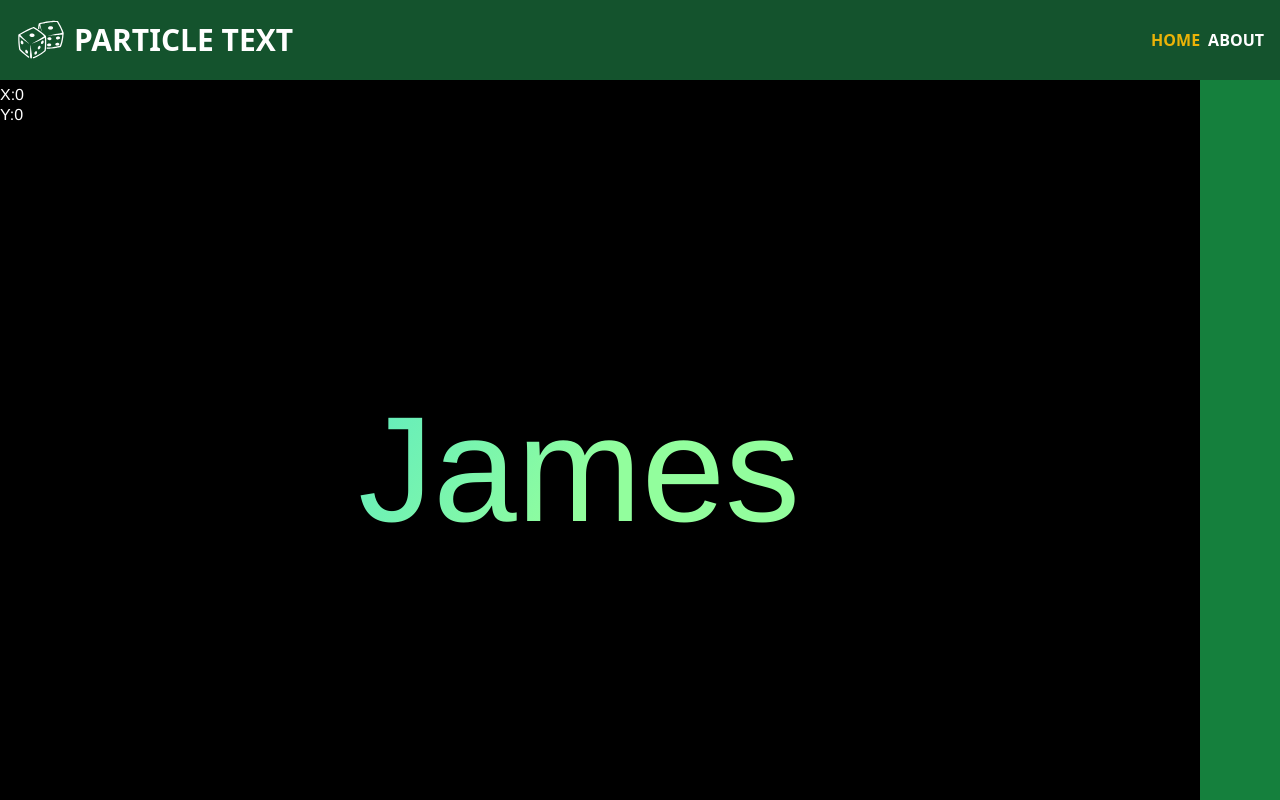
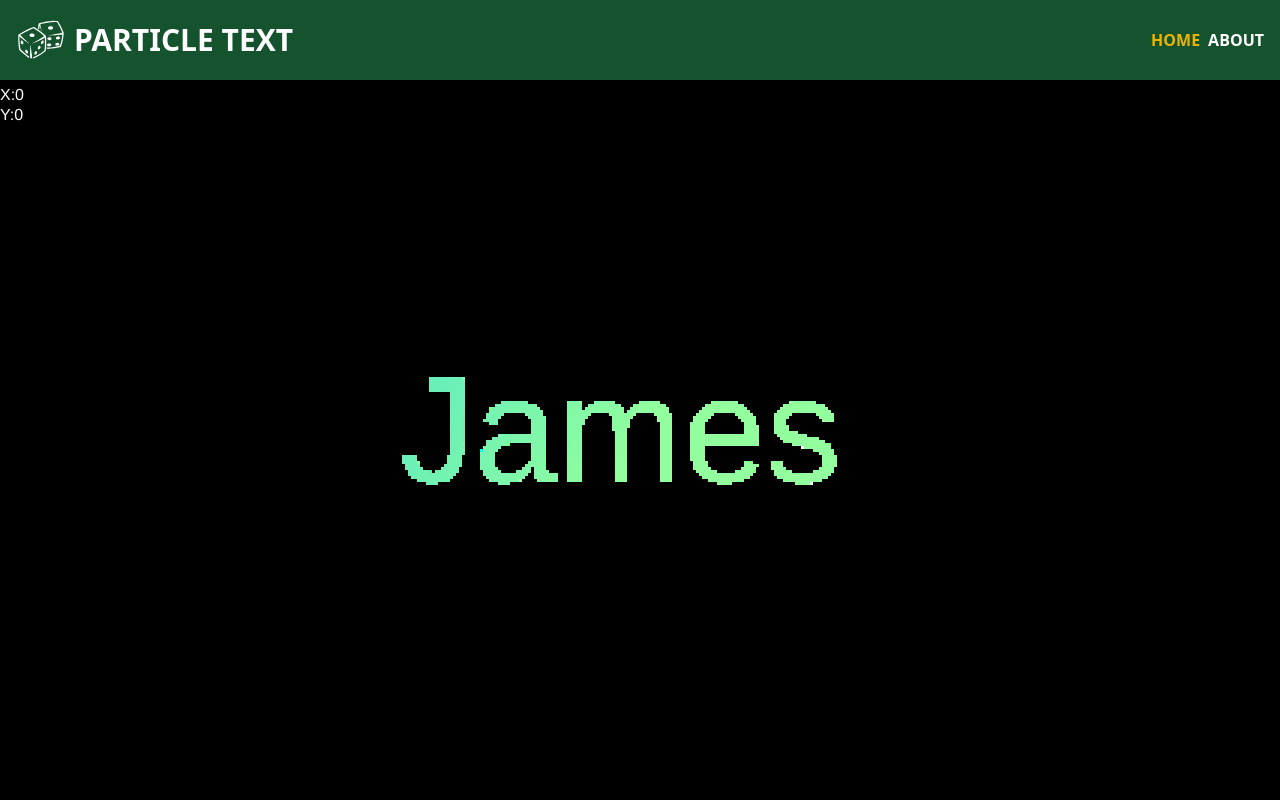
Before and after one commit to JamesPrenticez/particle-text, a React (Vite) app: page / in a window 1280 px wide. Shown: the top 800 px of the page. Built offline with nearby package versions, Linux system fonts and the light colour scheme.

Commit message:
Pixelate Text

```diff
--- a/src/components/Canvas.tsx
+++ b/src/components/Canvas.tsx
@@ -1,12 +1,16 @@
-import React, { useRef, useState, useEffect } from 'react';
+import React, { useRef, useState, useEffect, useMemo } from 'react';
 import useCanvas from '../hooks/useCanvas';
 import useMousePosition from '../hooks/useMousePosition';
 
 const CanvasComponent = (props) => {
   const parentRef = useRef(null);
-  const hasRunConvertToParticles = useRef(false);
   const [parentDimensions, setParentDimensions] = useState({ width: 1200, height: 800 });
-  const canvasDimensions = { width: parentDimensions.width, height: parentDimensions.height };
+  // const canvasDimensions = { width: parentDimensions.width, height: parentDimensions.height };
+  const particlesRef = useRef([]);
+
+  const canvasDimensions = useMemo(() => {
+    return { width: parentDimensions.width, height: parentDimensions.height };
+  }, [parentDimensions]);
 
   const backgroundColor = 'black';
   const mouseColor = 'red';
@@ -31,7 +35,7 @@ const CanvasComponent = (props) => {
       }
     };
 
-    // handleResize();  // Initialize the parent width
+    handleResize();  // Initialize the parent width
     window.addEventListener('resize', handleResize);
 
     return () => {
@@ -39,14 +43,33 @@ const CanvasComponent = (props) => {
     };
   }, []);
 
+  // useEffect to convert text to particles and clear the canvas afterwards.
+  useEffect(() => {
+    if (canvasRef.current) {
+      const ctx = canvasRef.current.getContext('2d');
+      drawWrappedText(ctx);  // Step 1: Draw the text
+      particlesRef.current = convertToParticles(ctx); // Step 2: Convert text to particles
+      ctx.clearRect(0, 0, ctx.canvas.width, ctx.canvas.height); // Step 3: Clear the canvas
+    }
+  }, [canvasDimensions]);
+
+  // useEffect(() => {
+  //   if (canvasRef.current) {
+  //     const ctx = canvasRef.current.getContext('2d', { willReadFrequently: false });
+  //     particlesRef.current = convertToParticles(ctx);
+  //   }
+  // }, [canvasDimensions]);
+
   const draw = (ctx, fps) => {
     drawBackground(ctx)
     drawMouseCoords(ctx, mousePosition)
-    drawWrappedText(ctx)
-    if (!hasRunConvertToParticles.current) {
-      console.log("here")
-      convertToParticles(ctx);
-      hasRunConvertToParticles.current = true;
+    // drawWrappedText(ctx)
+
+    if (particlesRef.current) {
+      particlesRef.current.forEach((particle) => {
+        particle.update();
+        particle.draw(ctx);
+      });
     }
   };
 
@@ -108,22 +131,60 @@ const CanvasComponent = (props) => {
     let particles = []
     let gap = 3
     const pixels = ctx.getImageData(0, 0, ctx.canvas.width, ctx.canvas.height)
-    console.log(pixels.data[2])
-    console.log(ctx.canvas.height);
+    // we only want he text for analysis then we draw pixels in its place
+    ctx.clearRect(0, 0, ctx.canvas.width, ctx.canvas.height)
+    // console.log(pixels.data[2])
+    // console.log(ctx.canvas.height);
     for (let y = 0; y < ctx.canvas.height; y += gap){
       for (let x = 0; x < ctx.canvas.width; x += gap){
         const index = (y * ctx.canvas.width + x) * 4;
-        const alpha = pixels.data[index + gap]
+        const alpha = pixels.data[index + 3] //RGB[A]
         if (alpha > 0){
           const red = pixels.data[index];
           const green = pixels.data[index + 1];
           const blue = pixels.data[index + 2];
-          const color = `rbg(${red}, ${green}, ${blue})`
-          console.log(color)
+          const color = `rgb(${red}, ${green}, ${blue})`
+          // console.log(color)
+
+          const particle = createParticle(x, y, color, gap);
+          particles.push(particle);
         }
       }
     }
+    return particles;
   }
+
+  const createParticle = (orginX, orginY, color, gap) => {
+    const ctx = canvasRef.current.getContext('2d');
+
+    let x = Math.random() * ctx.canvas.width - 1;
+    let y = 0
+    let size = gap
+    let dx = 0
+    let dy = 0
+    let force = 0
+    let angle = 0
+    let distance = 0
+    let friction = Math.random() * 0.6 + 0.15
+    let ease = Math.random() * 0.1 + 0.005
+
+
+    return {
+      orginX,
+      orginY,
+      color,
+      draw: (ctx) => {
+        // if(color !== color){}
+        ctx.fillStyle = color
+        ctx.fillRect(orginX, orginY, size, size)
+
+      },
+      update: () => {
+
+      },
+    };
+  };
+
 
   return (
     <div ref={parentRef} className='w-full absolute top-0 bottom-0'>
--- a/src/components/utils/utils.ts
+++ b/src/components/utils/utils.ts
@@ -0,0 +1,54 @@
+import { Array2D } from './universe'
+import React from 'react'
+
+export type RGBA = {
+    r: number
+    g: number
+    b: number
+    a: number
+}
+
+
+export function getImageData(src: string) {
+  var image = new Image();
+  image.crossOrigin = "Anonymous";
+  let p = new Promise<Array2D<RGBA>>((resolve, reject) => {
+    image.onload = function() {
+      let canvas = document.createElement("canvas");
+      canvas.width = image.width
+      canvas.height = image.height
+
+      let context = canvas.getContext("2d");
+      if (!context) {
+          return reject(new Error('Could not get canvas context'))
+      }
+      context.drawImage(image, 0, 0, image.width, image.height, 0, 0, canvas.width, canvas.height);
+
+      let imageData = context.getImageData(0, 0, canvas.width, canvas.height)
+          .data;
+
+      context.clearRect(0, 0, canvas.width, canvas.height);
+
+      let pixels: RGBA[][] = [];
+      let i = 0;
+      while (i < imageData.length - 1) {
+        let x = (i / 4) % canvas.width;
+        let y = Math.floor(i / 4 / canvas.width);
+        if (!pixels[y]) {
+            pixels[y] = []
+        }
+        pixels[y][x] = {
+          r: imageData[i],
+          g: imageData[i + 1],
+          b: imageData[i + 2],
+          a: imageData[i + 3]
+        }
+        i += 4;
+      }
+      resolve(new Array2D(pixels));
+    };
+    image.onerror = reject;
+  });
+  image.src = src;
+  return p;
+}
```
